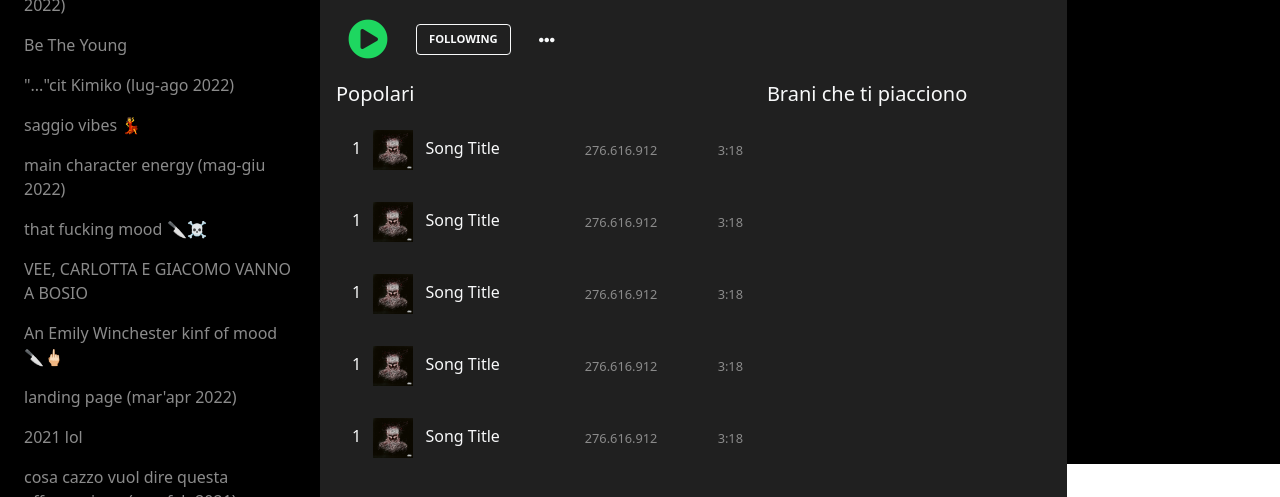
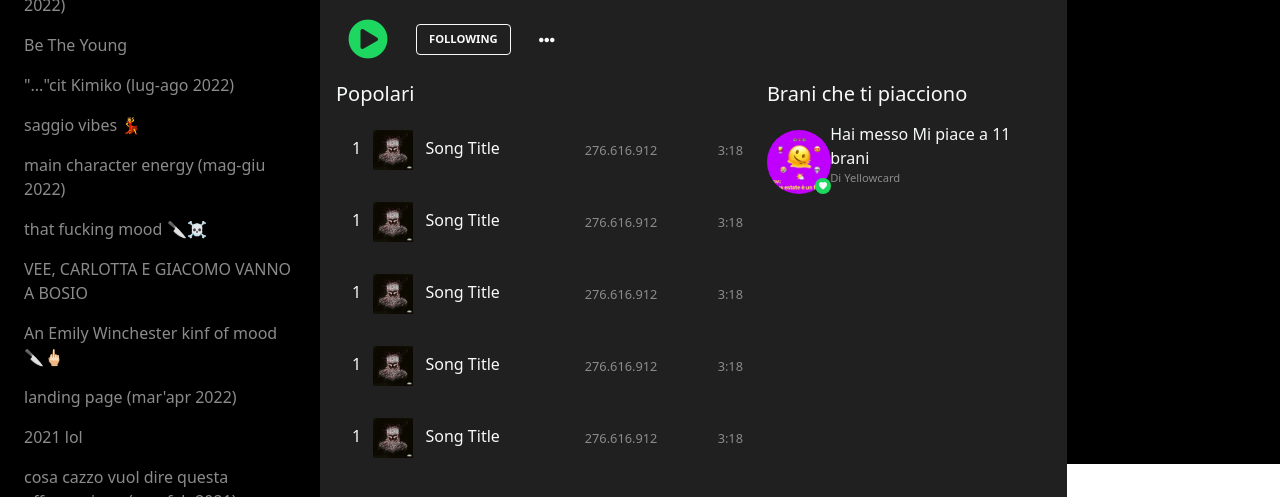
Before and after one commit to LucaCapasso22/BW2-Team-6, a plain HTML site: page artist.html in a window 1280 px wide. Shown: the part 336-833 px from the top of the page. Drawn offline with nearby package versions, Linux system fonts and the light colour scheme.

Commit message:
finishes artist main

```diff
--- a/artist.html
+++ b/artist.html
@@ -399,7 +399,41 @@
                     </div>
                   </div>
                 </div>
-                <div class="col col-lg-5"><h5>Brani che ti piacciono</h5></div>
+                <div class="col col-lg-5">
+                  <h5>Brani che ti piacciono</h5>
+                  <div class="row">
+                    <div class="col col-lg-2">
+                      <div
+                        class="position-relative mx-auto my-3"
+                        style="width: 4rem"
+                      >
+                        <img
+                          src="./assets/imgs/main/image-2.jpg"
+                          alt="artist"
+                          class="img-fluid rounded-circle"
+                        />
+                        <div
+                          id="heart-container"
+                          class="position-absolute bottom-0 end-0 bg-success d-flex justify-content-center align-items-center"
+                          gioc
+                        >
+                          <i class="bi bi-heart-fill"></i>
+                        </div>
+                      </div>
+                    </div>
+                    <div
+                      id="num-song-i-liked"
+                      class="col col-lg-10 d-flex flex-column justify-content-center px-4"
+                    >
+                      <p class="text-light fw-medium m-0">
+                        Hai messo Mi piace a <span>11</span> brani
+                      </p>
+                      <p class="text-testo fw-medium">
+                        Di <span id="artist-name-song-liked">Yellowcard</span>
+                      </p>
+                    </div>
+                  </div>
+                </div>
               </div>
             </div>
           </main>
--- a/assets/css/artist.css
+++ b/assets/css/artist.css
@@ -22,3 +22,18 @@
 #song-duration {
   font-size: 0.8rem;
 }
+
+#heart-container {
+  padding: 0.2rem;
+  border-radius: 50%;
+  width: 1rem;
+  height: 1rem;
+}
+
+.bi-heart-fill {
+  font-size: 0.5rem;
+}
+
+#num-song-i-liked .text-testo {
+  font-size: 0.7rem;
+}
```
